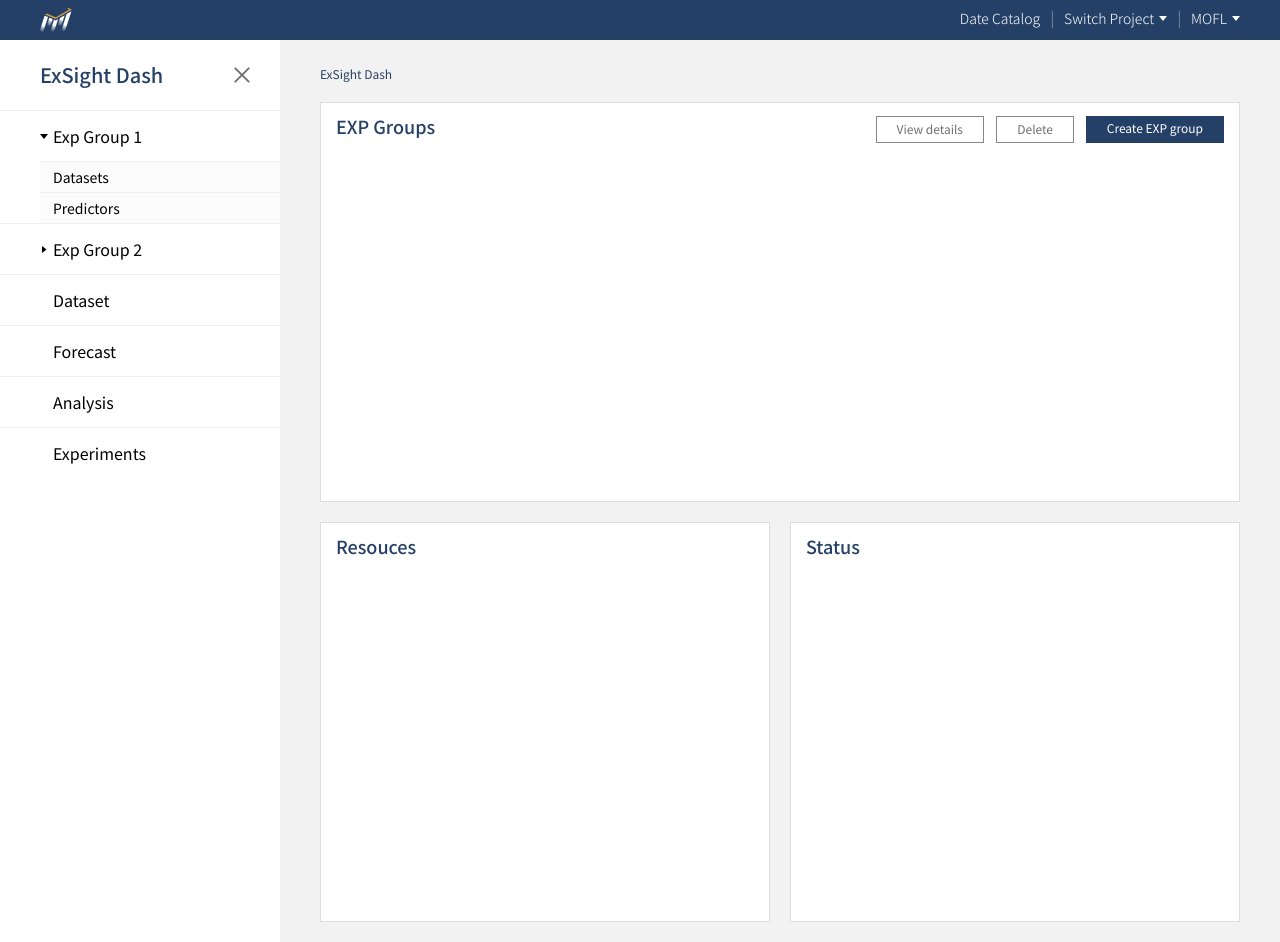
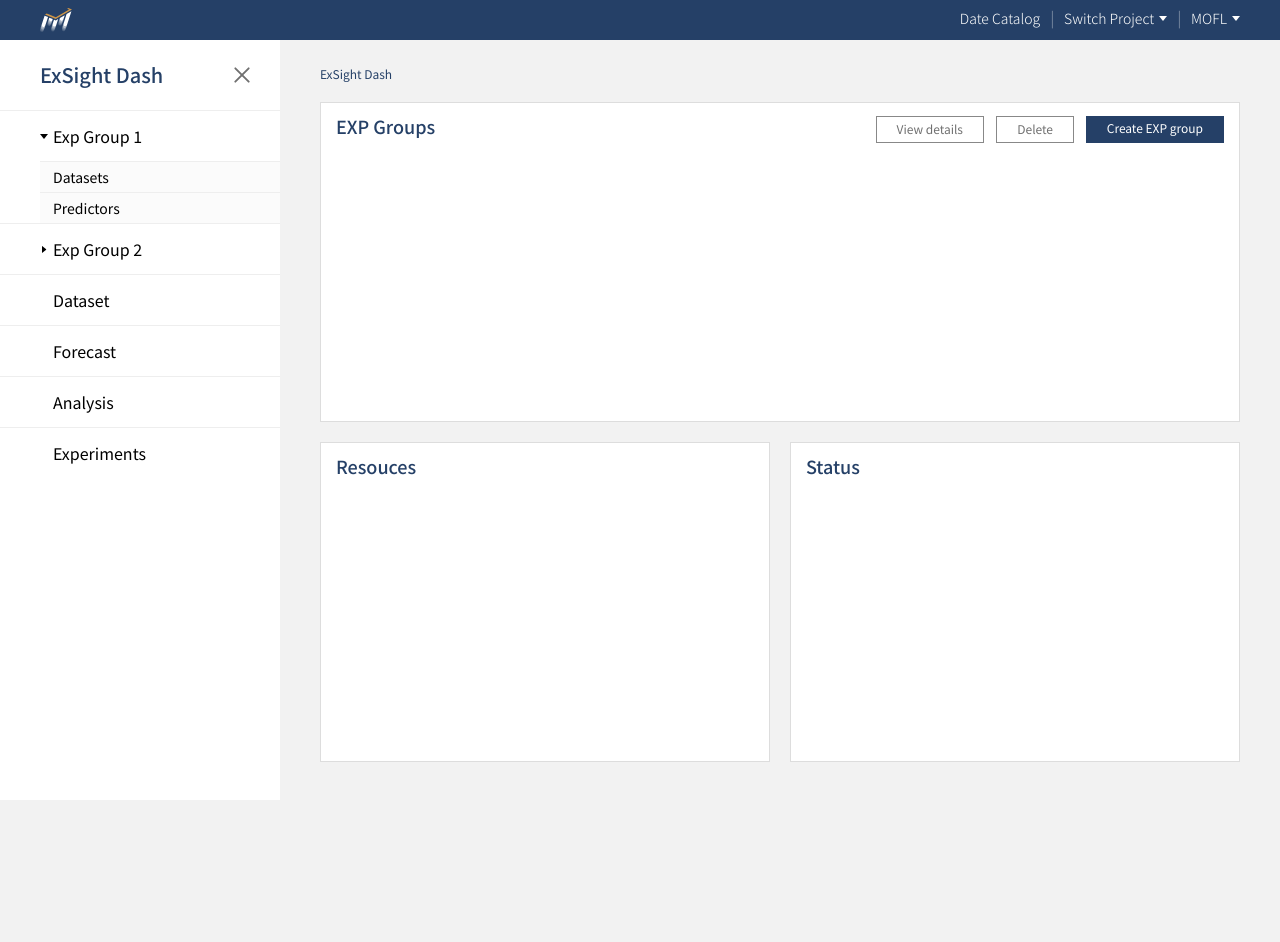
Before and after one commit to mf-yechan-do/exsight_dash_design, a Next.js app: page /home in a window 1280 px wide. After the commit the page ends 800 px from the top, so only its background shows below. Built offline with nearby package versions, Linux system fonts and the light colour scheme.

Commit message:
211118_v3

```diff
--- a/component/home.component/main.tsx
+++ b/component/home.component/main.tsx
@@ -48,7 +48,7 @@ const InlineFlex = styled.div`
 const Exp = styled.div`
   min-width: 800px;
   width: 100%;
-  height: 400px;
+  height: calc(50vh - 80px);
   background: #ffffff 0% 0% no-repeat padding-box;
   border: 1px solid #dddddd;
   opacity: 1;
@@ -64,7 +64,7 @@ const Exp = styled.div`
 `;
 const Resouces = styled.div`
   width: calc(50% - 10px);
-  height: 400px;
+  height: calc(50vh - 80px);
   background: #ffffff 0% 0% no-repeat padding-box;
   border: 1px solid #dddddd;
   opacity: 1;
@@ -80,7 +80,7 @@ const Resouces = styled.div`
 const Status = styled.div`
   margin-left: 20px;
   width: calc(50% - 10px);
-  height: 400px;
+  height: calc(50vh - 80px);
   background: #ffffff 0% 0% no-repeat padding-box;
   border: 1px solid #dddddd;
   opacity: 1;
```
